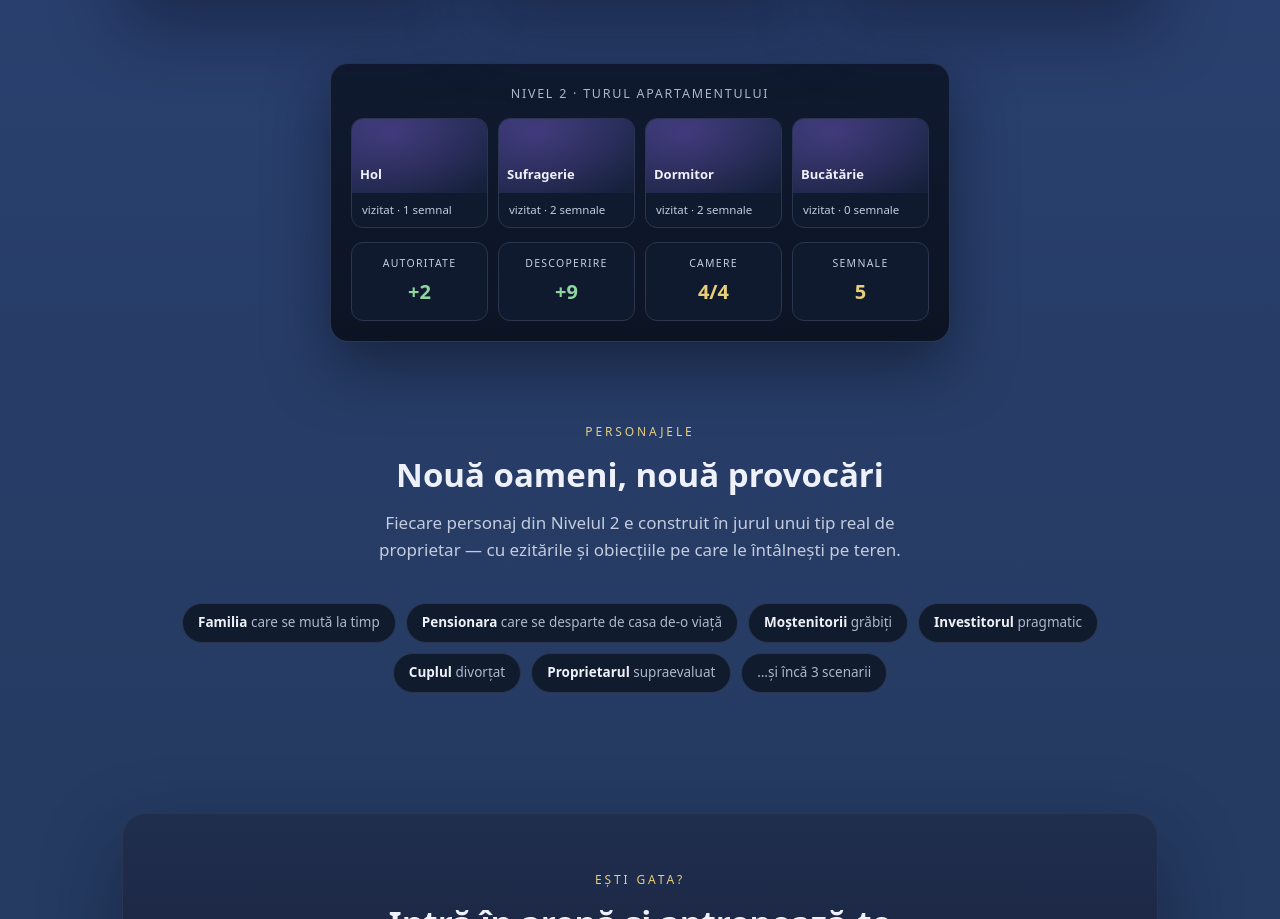
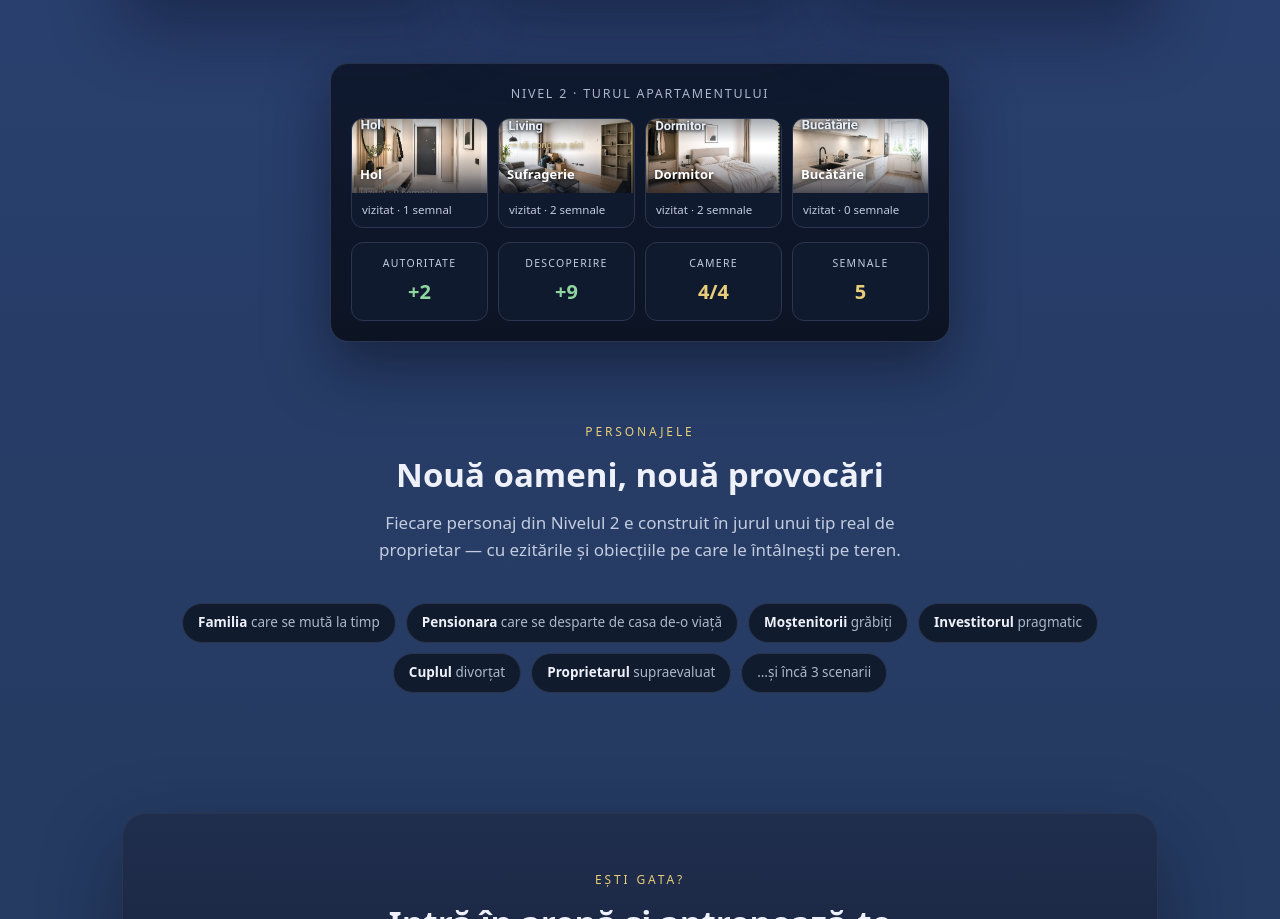
Before and after one commit to Alexandra31Arena/arena-website, a plain HTML site: page niveluri.html in a window 1280 px wide. Shown: the part 1580-2499 px from the top of the page. Drawn offline with Linux system fonts and the light colour scheme; a script that the page names is missing.

Commit message:
Replace placeholder gradients with real room photos in apartment tour mockup
The "Nivel 2 · Turul apartamentului" mockup on niveluri.html used flat
gradient boxes as room placeholders. Replaced them with actual room
photos (cropped from a screenshot of the real ARENA app's own room-tour
screen, supplied by the user) for Hol, Sufragerie, Dormitor and
Bucătărie, with a bottom gradient scrim so the room-name label stays
legible over the photo.

Co-Authored-By: Claude Sonnet 5 <noreply@anthropic.com>
Claude-Session: https://claude.ai/code/session_01FTqXmZfsNUSGBu13n5kyME

```diff
--- a/niveluri.html
+++ b/niveluri.html
@@ -83,10 +83,10 @@ gtag('js',new Date());gtag('config','AW-18522192095');gtag('config','G-XKDML4T9B
 <section style="padding-top:6px"><div class="wrap"><div class="mock" style="max-width:620px;margin:0 auto">
   <div class="mock-cap">Nivel 2 · Turul apartamentului</div>
   <div class="rooms">
-    <div class="room"><div class="ph">Hol</div><div class="rm">vizitat · 1 semnal</div></div>
-    <div class="room"><div class="ph">Sufragerie</div><div class="rm">vizitat · 2 semnale</div></div>
-    <div class="room"><div class="ph">Dormitor</div><div class="rm">vizitat · 2 semnale</div></div>
-    <div class="room"><div class="ph">Bucătărie</div><div class="rm">vizitat · 0 semnale</div></div>
+    <div class="room r-hol"><div class="ph"><span>Hol</span></div><div class="rm">vizitat · 1 semnal</div></div>
+    <div class="room r-sufragerie"><div class="ph"><span>Sufragerie</span></div><div class="rm">vizitat · 2 semnale</div></div>
+    <div class="room r-dormitor"><div class="ph"><span>Dormitor</span></div><div class="rm">vizitat · 2 semnale</div></div>
+    <div class="room r-bucatarie"><div class="ph"><span>Bucătărie</span></div><div class="rm">vizitat · 0 semnale</div></div>
   </div>
   <div class="tiles" style="margin-top:14px">
     <div class="tile"><div class="l">Autoritate</div><div class="v g">+2</div></div>
--- a/style.css
+++ b/style.css
@@ -136,9 +136,16 @@ h2{font-size:clamp(23px,3.2vw,33px);font-weight:800;line-height:1.2;margin-botto
 .tile .v.g{color:var(--green)}
 .rooms{display:grid;grid-template-columns:repeat(4,1fr);gap:10px}
 .room{border:1px solid var(--border);border-radius:12px;overflow:hidden;background:#101a2e}
-.room .ph{height:74px;background:
-  radial-gradient(120px 80px at 30% 20%, rgba(158,96,236,.25),transparent),
-  linear-gradient(160deg,#26325e,#141f38);display:flex;align-items:flex-end;padding:8px;font-weight:700;font-size:13px}
+.room .ph{height:74px;background-size:cover;background-position:center;position:relative;
+  display:flex;align-items:flex-end;padding:8px;font-weight:700;font-size:13px;color:#fff;
+  text-shadow:0 1px 4px rgba(0,0,0,.65)}
+.room .ph::before{content:"";position:absolute;inset:0;
+  background:linear-gradient(180deg,rgba(10,15,28,0) 45%,rgba(10,15,28,.62) 100%)}
+.room .ph span{position:relative;z-index:1}
+.room.r-hol .ph{background-image:url(room-hol.jpg)}
+.room.r-sufragerie .ph{background-image:url(room-sufragerie.jpg)}
+.room.r-dormitor .ph{background-image:url(room-dormitor.jpg)}
+.room.r-bucatarie .ph{background-image:url(room-bucatarie.jpg)}
 .room .rm{padding:8px 10px;font-size:11.5px;color:var(--muted)}
 
 /* character list */
```
Also changed, not shown: room-bucatarie.jpg (added), room-dormitor.jpg (added), room-hol.jpg (added), room-sufragerie.jpg (added).
